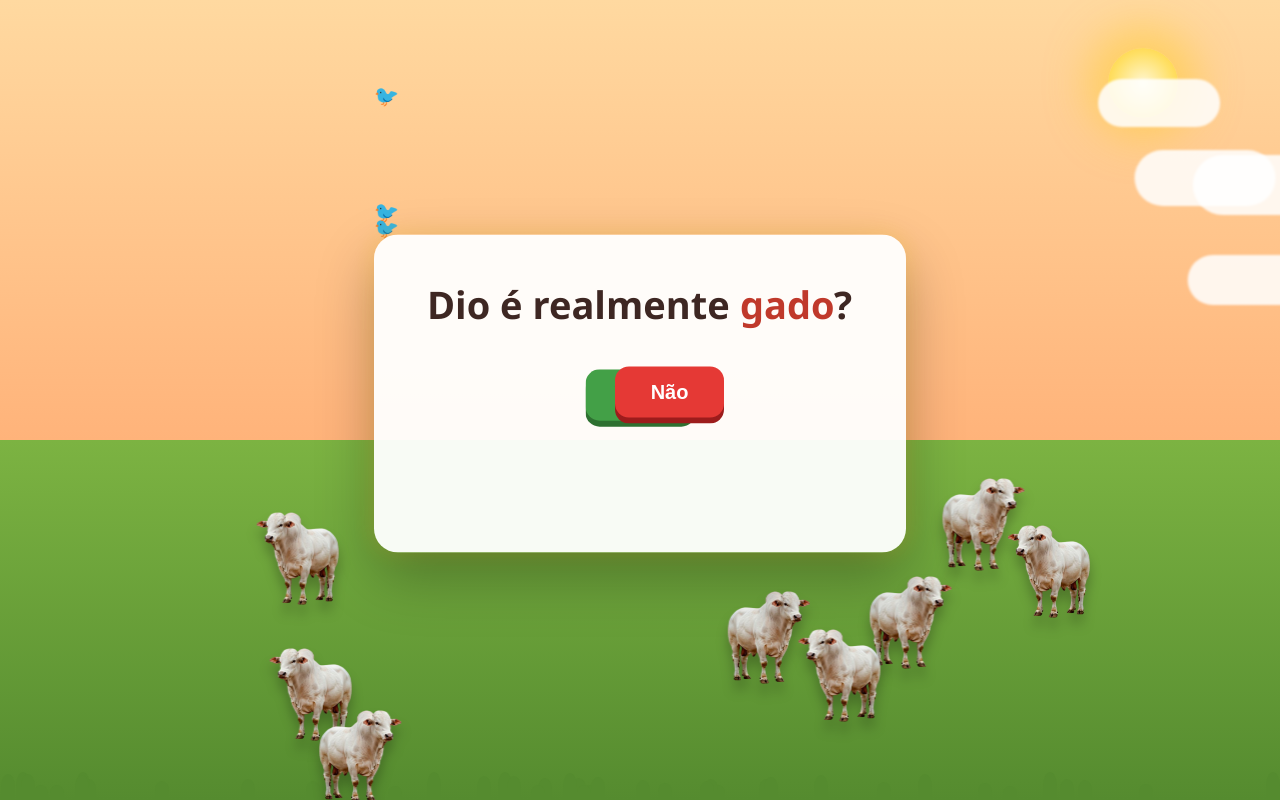
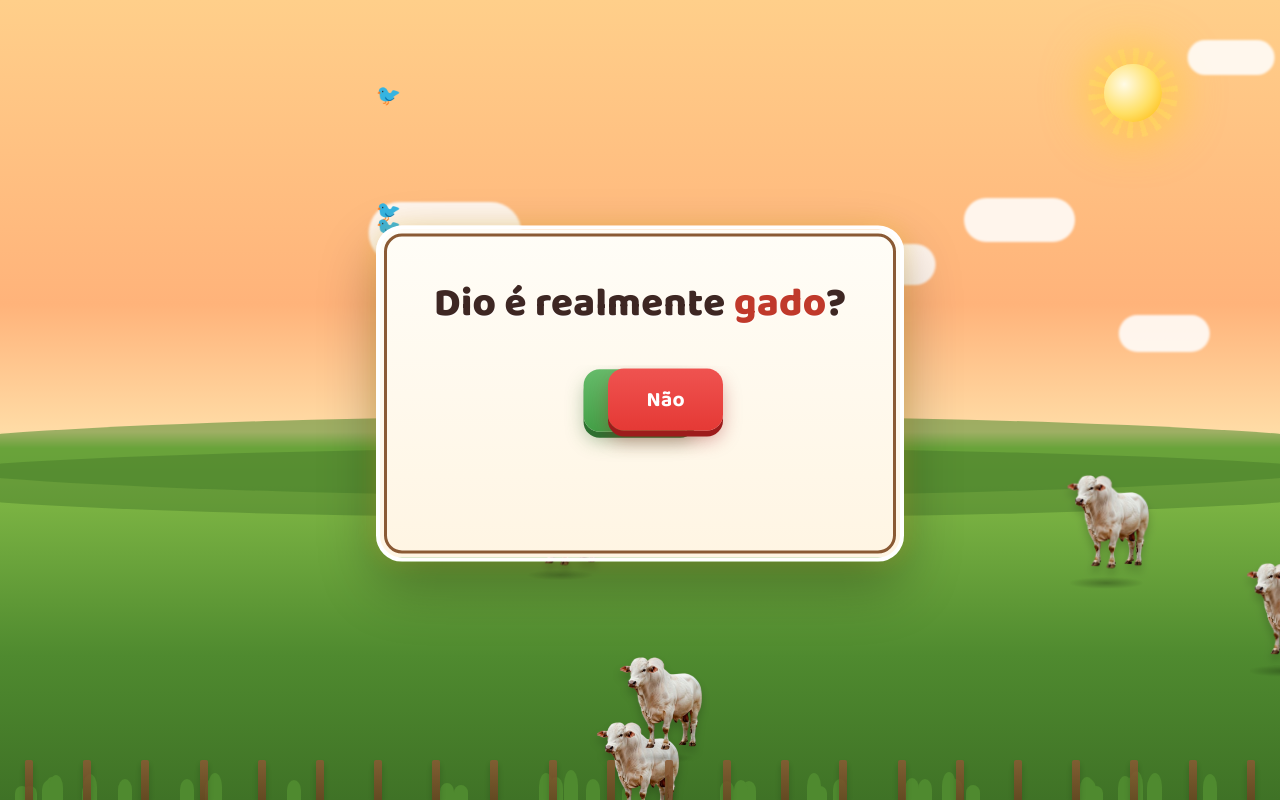
Before and after one commit to ThomasFarss/DioGado, a plain HTML site: page index.html in a window 1280 px wide. Drawn offline with nearby package versions, Linux system fonts and the light colour scheme.

Commit message:
Restyle page with farm scenery and more realistic cow walk animation
Co-Authored-By: Claude Sonnet 5 <noreply@anthropic.com>

```diff
--- a/index.html
+++ b/index.html
@@ -4,12 +4,19 @@
 <meta charset="UTF-8">
 <meta name="viewport" content="width=device-width, initial-scale=1.0">
 <title>Dio é gado?</title>
+<link rel="preconnect" href="https://fonts.googleapis.com">
+<link rel="preconnect" href="https://fonts.gstatic.com" crossorigin>
+<link href="https://fonts.googleapis.com/css2?family=Baloo+2:wght@500;700;800&family=Nunito:wght@600;700;800&display=swap" rel="stylesheet">
 <style>
   :root{
-    --sky-top:#ffd9a0;
-    --sky-bottom:#ffb37a;
-    --grass:#7cb342;
-    --grass-dark:#558b2f;
+    --sky-top:#ffcf8a;
+    --sky-mid:#ffb37a;
+    --sky-horizon:#ffdca6;
+    --grass:#8bc24a;
+    --grass-dark:#4f8a2f;
+    --grass-deep:#3f7226;
+    --wood:#8a5a34;
+    --wood-dark:#6b4423;
   }
   *{box-sizing:border-box;}
   html,body{
@@ -17,14 +24,54 @@
     padding:0;
     height:100%;
     overflow:hidden;
-    font-family:'Segoe UI', Tahoma, sans-serif;
+    font-family:'Nunito', 'Segoe UI', Tahoma, sans-serif;
   }
   body{
-    background:linear-gradient(to bottom, var(--sky-top) 0%, var(--sky-bottom) 55%, var(--grass) 55%, var(--grass-dark) 100%);
+    background:linear-gradient(to bottom,
+      var(--sky-top) 0%,
+      var(--sky-mid) 38%,
+      var(--sky-horizon) 54%,
+      var(--grass) 56%,
+      var(--grass-dark) 82%,
+      var(--grass-deep) 100%);
     position:relative;
     display:flex;
     align-items:center;
     justify-content:center;
+  }
+
+  /* colinas ao fundo para dar profundidade */
+  .hill{
+    position:absolute;
+    left:-10%;
+    width:120%;
+    border-radius:50%;
+    background:var(--grass-dark);
+    opacity:0.55;
+  }
+  .hill.h1{ top:52%; height:80px; }
+  .hill.h2{ top:56%; height:70px; background:var(--grass-deep); opacity:0.4; }
+
+  /* cerca de madeira */
+  .fence{
+    position:absolute;
+    bottom:0;
+    left:0;
+    width:100%;
+    height:46px;
+    display:flex;
+    justify-content:space-around;
+    align-items:flex-end;
+    z-index:1;
+    opacity:0.85;
+    pointer-events:none;
+  }
+  .fence-post{
+    width:8px;
+    height:40px;
+    background:linear-gradient(to bottom, var(--wood), var(--wood-dark));
+    border-radius:2px 2px 0 0;
+    box-shadow:0 4px 6px rgba(0,0,0,0.2);
   }
 
   /* nuvens */
@@ -47,21 +94,39 @@
   }
 
   /* sol */
-  .sun{
+  .sun-wrap{
     position:absolute;
     top:6%;
     right:8%;
-    width:70px;
-    height:70px;
+    width:90px;
+    height:90px;
+    z-index:0;
+  }
+  .sun-rays{
+    position:absolute;
+    inset:0;
+    background:repeating-conic-gradient(from 0deg, rgba(255,224,120,0.55) 0deg 8deg, transparent 8deg 20deg);
     border-radius:50%;
-    background:radial-gradient(circle, #fff6d0 0%, #ffe066 60%, #ffcc33 100%);
+    animation:spinRays 18s linear infinite;
+  }
+  @keyframes spinRays{
+    from{transform:rotate(0deg);}
+    to{transform:rotate(360deg);}
+  }
+  .sun{
+    position:absolute;
+    top:18%;
+    left:18%;
+    width:64%;
+    height:64%;
+    border-radius:50%;
+    background:radial-gradient(circle at 35% 35%, #fffbe6 0%, #ffe066 55%, #ffb300 100%);
     box-shadow:0 0 40px 20px rgba(255,204,51,0.55);
     animation:pulse 2.5s ease-in-out infinite;
-    z-index:0;
   }
   @keyframes pulse{
     0%,100%{transform:scale(1); box-shadow:0 0 40px 20px rgba(255,204,51,0.55);}
-    50%{transform:scale(1.12); box-shadow:0 0 55px 28px rgba(255,204,51,0.7);}
+    50%{transform:scale(1.1); box-shadow:0 0 55px 28px rgba(255,204,51,0.7);}
   }
 
   /* passaro */
@@ -86,24 +151,48 @@
     width:110px;
     animation:walk linear infinite;
     z-index:1;
-    filter:drop-shadow(0 10px 6px rgba(0,0,0,0.25));
+  }
+  .cow-shadow{
+    position:absolute;
+    bottom:-6px;
+    left:50%;
+    width:70%;
+    height:12px;
+    background:radial-gradient(ellipse, rgba(0,0,0,0.35) 0%, rgba(0,0,0,0) 75%);
+    transform:translateX(-50%);
+    animation:shadowPulse 0.42s ease-in-out infinite;
+    z-index:0;
+  }
+  @keyframes shadowPulse{
+    0%,100%{transform:translateX(-50%) scale(1); opacity:0.9;}
+    50%{transform:translateX(-50%) scale(0.82); opacity:0.55;}
   }
   .cow img{
     display:block;
     width:100%;
     height:auto;
-    animation:cowbob 0.4s ease-in-out infinite alternate;
+    position:relative;
+    z-index:1;
+    transform-origin:bottom center;
+    animation:cowbob 0.42s cubic-bezier(.45,0,.55,1) infinite;
+    filter:drop-shadow(0 6px 4px rgba(0,0,0,0.2));
   }
   @keyframes cowbob{
-    from{transform:translateY(0) scaleX(-1);}
-    to{transform:translateY(-8px) scaleX(-1);}
+    0%{transform:translateY(0) scaleX(-1) rotate(0deg);}
+    25%{transform:translateY(-7px) scaleX(-1) rotate(-1.5deg);}
+    50%{transform:translateY(0) scaleX(-1) rotate(0deg);}
+    75%{transform:translateY(-4px) scaleX(-1) rotate(1.5deg);}
+    100%{transform:translateY(0) scaleX(-1) rotate(0deg);}
   }
   .cow.reverse img{
     animation-name:cowbobflip;
   }
   @keyframes cowbobflip{
-    from{transform:translateY(0) scaleX(1);}
-    to{transform:translateY(-8px) scaleX(1);}
+    0%{transform:translateY(0) scaleX(1) rotate(0deg);}
+    25%{transform:translateY(-7px) scaleX(1) rotate(1.5deg);}
+    50%{transform:translateY(0) scaleX(1) rotate(0deg);}
+    75%{transform:translateY(-4px) scaleX(1) rotate(-1.5deg);}
+    100%{transform:translateY(0) scaleX(1) rotate(0deg);}
   }
   @keyframes walk{
     from{transform:translateX(-160px);}
@@ -129,14 +218,16 @@
   .card{
     position:relative;
     z-index:10;
-    background:rgba(255,255,255,0.95);
-    border-radius:24px;
-    padding:40px 50px;
+    background:linear-gradient(180deg, #fffdf7 0%, #fff5e3 100%);
+    border-radius:26px;
+    padding:42px 54px;
     text-align:center;
     box-shadow:0 20px 50px rgba(0,0,0,0.25);
     max-width:90vw;
     animation:cardIn 0.6s cubic-bezier(.34,1.56,.64,1), cardFloat 3.4s ease-in-out 0.6s infinite, cardGlow 2.6s ease-in-out 0.6s infinite;
-    border:3px solid transparent;
+    border:4px solid #fff;
+    outline:3px solid var(--wood);
+    outline-offset:-11px;
   }
   @keyframes cardIn{
     from{transform:scale(0.7) translateY(30px); opacity:0;}
@@ -152,8 +243,12 @@
   }
   .card h1{
     margin:0 0 30px 0;
-    font-size:clamp(22px, 5.5vw, 38px);
+    font-family:'Baloo 2', 'Nunito', sans-serif;
+    font-size:clamp(22px, 5.5vw, 40px);
+    font-weight:800;
     color:#3e2723;
+    letter-spacing:0.3px;
+    text-shadow:0 2px 0 rgba(255,255,255,0.6);
   }
   .card h1 span{
     color:#c0392b;
@@ -183,19 +278,21 @@
     flex-wrap:wrap;
   }
   button{
-    font-size:20px;
-    font-weight:bold;
-    padding:14px 36px;
+    font-family:'Baloo 2', 'Nunito', sans-serif;
+    font-size:21px;
+    font-weight:700;
+    padding:14px 38px;
     border:none;
-    border-radius:14px;
+    border-radius:16px;
     cursor:pointer;
+    letter-spacing:0.3px;
     transition: transform 0.15s ease, box-shadow 0.15s ease, left 0.18s ease, top 0.18s ease;
     touch-action:manipulation;
   }
   #simBtn{
-    background:#43a047;
+    background:linear-gradient(180deg, #66bb6a 0%, #43a047 100%);
     color:white;
-    box-shadow:0 6px 0 #2e7031;
+    box-shadow:0 6px 0 #2e7031, 0 10px 18px rgba(46,112,49,0.35);
     animation:simPulse 1.6s ease-in-out infinite;
   }
   @keyframes simPulse{
@@ -204,16 +301,16 @@
   }
   #simBtn:hover{
     transform:translateY(-2px) scale(1.06);
-    box-shadow:0 8px 0 #2e7031;
+    box-shadow:0 8px 0 #2e7031, 0 12px 20px rgba(46,112,49,0.4);
   }
   #simBtn:active{
     transform:translateY(4px);
     box-shadow:0 2px 0 #2e7031;
   }
   #naoBtn{
-    background:#e53935;
+    background:linear-gradient(180deg, #ef5350 0%, #e53935 100%);
     color:white;
-    box-shadow:0 6px 0 #9d1c1c;
+    box-shadow:0 6px 0 #9d1c1c, 0 10px 18px rgba(157,28,28,0.35);
     position:absolute;
     transition: left 0.18s ease, top 0.18s ease, transform 0.15s ease;
   }
@@ -238,12 +335,26 @@
     display:flex;
   }
   .popup{
-    background:white;
+    position:relative;
+    background:linear-gradient(180deg, #ffffff 0%, #f3fff2 100%);
     padding:40px 50px;
-    border-radius:20px;
+    border-radius:22px;
     text-align:center;
     box-shadow:0 20px 60px rgba(0,0,0,0.4);
     animation:popBounce 0.6s cubic-bezier(.34,1.56,.64,1);
+    border:4px solid #dff0d8;
+    overflow:visible;
+  }
+  .confetti{
+    position:absolute;
+    top:-10px;
+    font-size:20px;
+    animation:confettiFall 1.4s ease-in forwards;
+    pointer-events:none;
+  }
+  @keyframes confettiFall{
+    0%{transform:translateY(0) rotate(0deg); opacity:1;}
+    100%{transform:translateY(160px) rotate(360deg); opacity:0;}
   }
   @keyframes popBounce{
     0%{transform:scale(0.3) rotate(-8deg); opacity:0;}
@@ -305,11 +416,18 @@
       padding:12px 26px;
       border-radius:12px;
     }
-    .sun{
-      width:46px;
-      height:46px;
+    .sun-wrap{
+      width:56px;
+      height:56px;
       top:4%;
       right:6%;
+    }
+    .fence{
+      height:32px;
+    }
+    .fence-post{
+      width:6px;
+      height:28px;
     }
     .cow{
       width:78px;
@@ -333,7 +451,11 @@
 </head>
 <body>
 
-  <div id="scene"></div>
+  <div id="scene">
+    <div class="hill h1"></div>
+    <div class="hill h2"></div>
+  </div>
+  <div class="fence" id="fence"></div>
 
   <div class="card">
     <h1>Dio é realmente <span>gado</span>?</h1>
@@ -357,9 +479,10 @@
   const scene = document.getElementById('scene');
 
   // sol
-  const sun = document.createElement('div');
-  sun.className = 'sun';
-  scene.appendChild(sun);
+  const sunWrap = document.createElement('div');
+  sunWrap.className = 'sun-wrap';
+  sunWrap.innerHTML = `<div class="sun-rays"></div><div class="sun"></div>`;
+  scene.appendChild(sunWrap);
 
   // passaros
   function createBird(top, duration, delay){
@@ -384,16 +507,22 @@
     cow.style.animationDuration = duration + 's';
     cow.style.animationDelay = delay + 's';
 
-    cow.innerHTML = `<img src="cow.png" alt="boi">`;
+    cow.innerHTML = `<div class="cow-shadow"></div><img src="cow.png" alt="boi">`;
+    const img = cow.querySelector('img');
+    const shadow = cow.querySelector('.cow-shadow');
+    const bobDuration = (0.36 + Math.random()*0.14).toFixed(2);
+    img.style.animationDuration = bobDuration + 's';
+    shadow.style.animationDuration = bobDuration + 's';
     scene.appendChild(cow);
   }
 
   const cowSpots = [58, 65, 72, 80, 88];
   for(let i=0;i<9;i++){
     const top = cowSpots[i % cowSpots.length] + (Math.random()*4 - 2);
-    const duration = 14 + Math.random()*10;
+    const depth = (top - 55) / 35; // 0 = fundo, 1 = frente
+    const duration = 22 - depth*10 + Math.random()*3;
     const delay = -Math.random()*duration;
-    const scale = 0.7 + Math.random()*0.6;
+    const scale = 0.6 + depth*0.55;
     createCow(top, duration, delay, scale, Math.random() > 0.5);
   }
 
@@ -410,6 +539,14 @@
   }
   for(let i=0;i<5;i++){
     createCloud(5 + Math.random()*35, 80 + Math.random()*80, 40 + Math.random()*30, -Math.random()*40);
+  }
+
+  // postes da cerca
+  const fence = document.getElementById('fence');
+  for(let i=0;i<22;i++){
+    const p = document.createElement('div');
+    p.className = 'fence-post';
+    fence.appendChild(p);
   }
 
   // tufos de grama
@@ -496,8 +633,23 @@
 
   // popup ao clicar em Sim
   const overlay = document.getElementById('overlay');
+  const popup = document.querySelector('.popup');
+  function burstConfetti(){
+    const emojis = ['🎉','✨','🐮','🌟','🎊'];
+    for(let i=0;i<14;i++){
+      const c = document.createElement('span');
+      c.className = 'confetti';
+      c.textContent = emojis[Math.floor(Math.random()*emojis.length)];
+      c.style.left = (Math.random()*100) + '%';
+      c.style.animationDelay = (Math.random()*0.3) + 's';
+      c.style.fontSize = (14 + Math.random()*14) + 'px';
+      popup.appendChild(c);
+      setTimeout(() => c.remove(), 1800);
+    }
+  }
   simBtn.addEventListener('click', () => {
     overlay.classList.add('show');
+    burstConfetti();
   });
   document.getElementById('closeBtn').addEventListener('click', () => {
     overlay.classList.remove('show');
```
